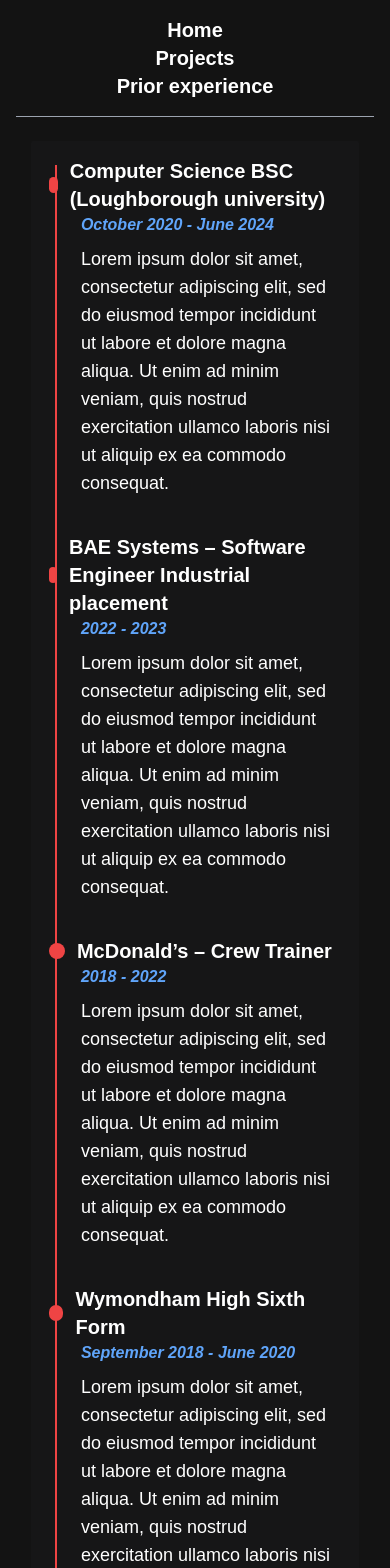
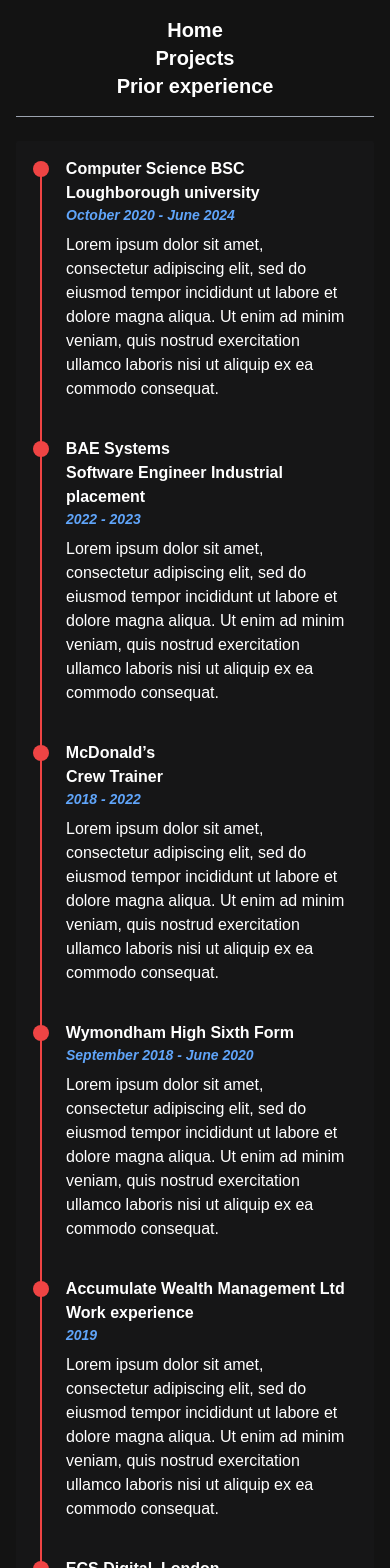
Before and after one commit to AmzingTobias/Portfolio, a Next.js app: page /prior-experience in a window 390 px wide. Shown: the top 1568 px of the page. Built offline with nearby package versions, Linux system fonts and the light colour scheme.

Commit message:
Improve mobile responsiveness for the timeline element

```diff
--- a/app/layout.tsx
+++ b/app/layout.tsx
@@ -19,7 +19,7 @@
     <html lang="en">
       <body>
         <NavBar />
-        <div className="content w-11/12 lg:w-9/12 xl:w-9/12 5xl:w-7/12 max-w-7xl flex mx-auto bg-zinc-800 bg-opacity-20 mt-6 rounded-sm p-6">
+        <div className="content w-full sm:w-11/12 md:w-10/12 lg:w-9/12 5xl:w-7/12 max-w-7xl flex mx-auto bg-zinc-800 bg-opacity-20 mt-6 rounded-sm p-6">
           {children}
         </div>
       </body>
--- a/app/prior-experience/Timeline.tsx
+++ b/app/prior-experience/Timeline.tsx
@@ -1,7 +1,8 @@
 export type TTimelineEvent = {
+  title: string;
+  role?: string;
   startdate: string;
   endDate?: string;
-  title: string;
   details: string;
 };
 
@@ -16,21 +17,24 @@
         {events.map((event, index) => (
           <li key={index}>
             <div className="flex-start flex items-center">
-              <div className="-ml-2 -mt-2 mr-3 flex h-4 w-4 items-center justify-center rounded-full bg-red-500"></div>
-              <h4 className="-mt-2 text-xl font-semibold">{event.title}</h4>
+              <div className="-ml-[0.560rem] -mt-2 mr-[1.05rem] flex h-4 w-4 items-center justify-center rounded-full bg-red-500"></div>
+              <h4 className="-mt-2 text-md sm:text-xl font-semibold">
+                {event.title}
+              </h4>
             </div>
             <div
-              className={`mb-1 ml-6 pb-6 ${
+              className={`mb-1 ml-6 ${
                 index + 1 === events.length ? "pb-0" : "pb-6"
               }`}
             >
-              <p className="text-smtransition italic font-semibold text-blue-400">
+              <h4 className="text-md sm:text-lg font-semibold">{event.role}</h4>
+              <p className="text-sm sm:text-base transition italic font-semibold text-blue-400">
                 {event.endDate
                   ? `${event.startdate} - ${event.endDate}`
                   : event.startdate}
               </p>
               <p
-                className={`mt-2 text-lg ${
+                className={`mt-2 text-md sm:text-lg ${
                   index + 1 === events.length ? "mb-0" : "mb-4"
                 }`}
               >
--- a/app/prior-experience/page.tsx
+++ b/app/prior-experience/page.tsx
@@ -2,19 +2,22 @@
 
 const prior_experiences: TTimelineEvent[] = [
   {
-    title: "Computer Science BSC (Loughborough university)",
+    title: "Computer Science BSC",
+    role: "Loughborough university",
     startdate: "October 2020",
     endDate: "June 2024",
     details: "",
   },
   {
-    title: "BAE Systems – Software Engineer Industrial placement",
+    title: "BAE Systems",
+    role: "Software Engineer Industrial placement",
     startdate: "2022",
     endDate: "2023",
     details: "",
   },
   {
-    title: "McDonald’s – Crew Trainer",
+    title: "McDonald’s",
+    role: "Crew Trainer",
     startdate: "2018",
     endDate: "2022",
     details: "",
@@ -26,12 +29,14 @@
     details: "",
   },
   {
-    title: "Work experience at Accumulate Wealth Management Ltd.",
+    title: "Accumulate Wealth Management Ltd",
+    role: "Work experience",
     startdate: "2019",
     details: "",
   },
   {
-    title: "Work experience at ECS Digital, London",
+    title: "ECS Digital, London",
+    role: "Work experience",
     startdate: "2019",
     endDate: "Between GCSEs and Sixth form",
     details: "",
@@ -43,7 +48,8 @@
     details: "",
   },
   {
-    title: "People for Animal Care Trust (PACT) Voluntary work",
+    title: "People for Animal Care Trust (PACT)",
+    role: "Voluntary work",
     startdate: "2017",
     details: "",
   },
@@ -52,7 +58,9 @@
 const PriorExperiencePage = () => {
   return (
     <div>
-      <Timeline events={prior_experiences} />
+      <div className="sm:px-2 md:px-4 md:py-2 lg:px-6 lg:py-4">
+        <Timeline events={prior_experiences} />
+      </div>
     </div>
   );
 };
--- a/components/RoundedImage.tsx
+++ b/components/RoundedImage.tsx
@@ -11,7 +11,7 @@
 }) => {
   return (
     <div className="w-72 sm:w-80 2xl:w-96 rounded-full overflow-hidden">
-      <Image src={image_src} alt={image_alt} width={384} height={384} />
+      <Image src={image_src} alt={image_alt} width={756} height={756} />
     </div>
   );
 };
```
